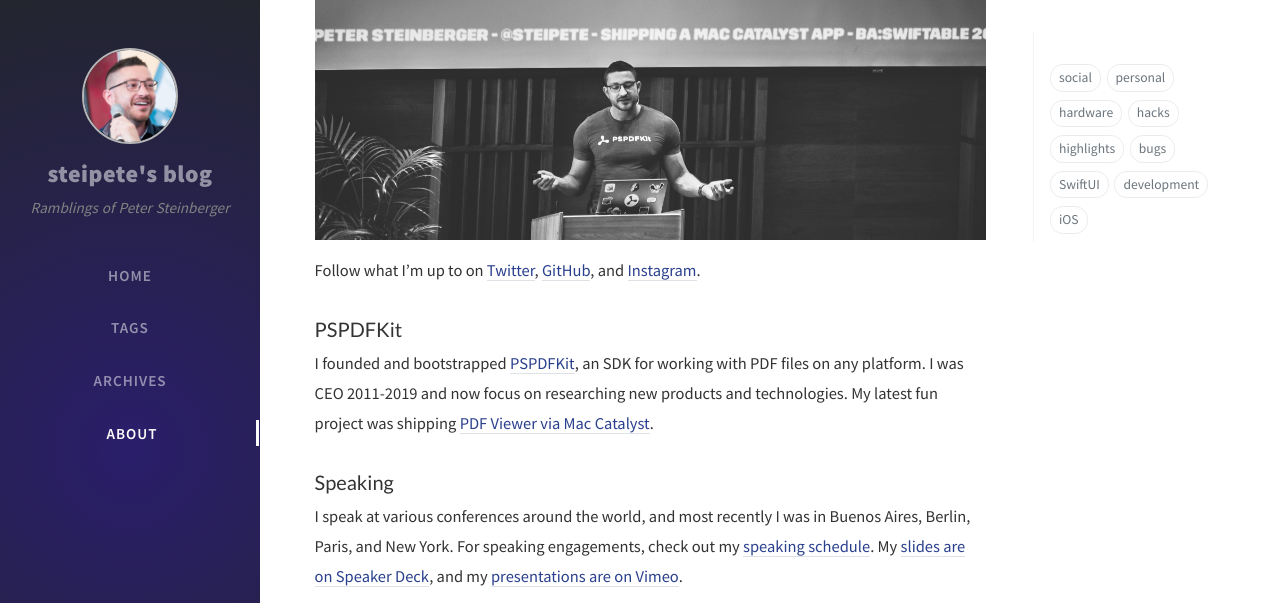
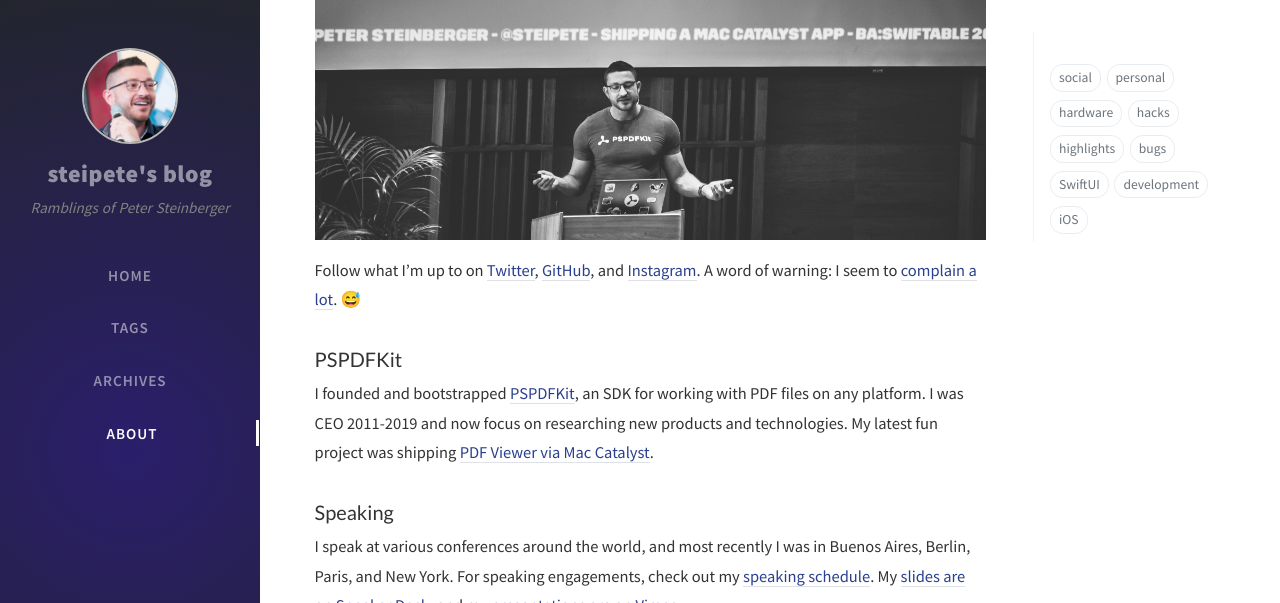
Before and after one commit to steipete/steipete.com, a Jekyll site: the page built from tabs/about.md, in a window 1280 px wide and 900 px high, scrolled down 371 px, cut to the strip 0-603 px from the top of the window. Built offline with Jekyll 4.4.1, drawn with Linux system fonts in a browser that asks for light colours; nearby versions of some CDN libraries; comment, search, counter and statistics services are not loaded.

Commit message:
complain

```diff
--- a/tabs/about.md
+++ b/tabs/about.md
@@ -4,7 +4,7 @@
 
 [![Image of Peter Steinberger speaking at a conference](/assets/img/steipete-about.jpg){:height="100%" width="100%"}](https://github.com/steipete/speaking/blob/master/README.md)
 
-Follow what I’m up to on [Twitter](https://twitter.com/steipete), [GitHub](https://github.com/steipete), and [Instagram](https://www.instagram.com/sportg33k).
+Follow what I’m up to on [Twitter](https://twitter.com/steipete), [GitHub](https://github.com/steipete), and [Instagram](https://www.instagram.com/sportg33k). A word of warning: I seem to [complain a lot](https://twitter.com/maccatalan/status/1319179176042287104?s=21). 😅
 
 ### PSPDFKit
 
```
